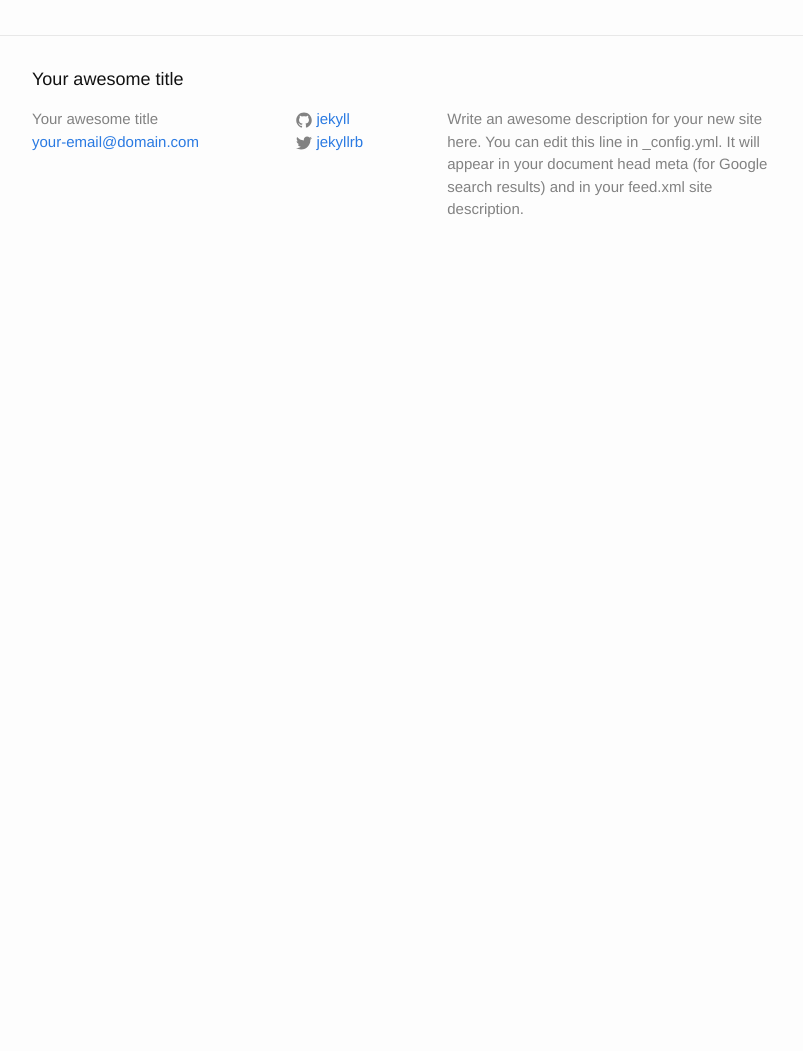
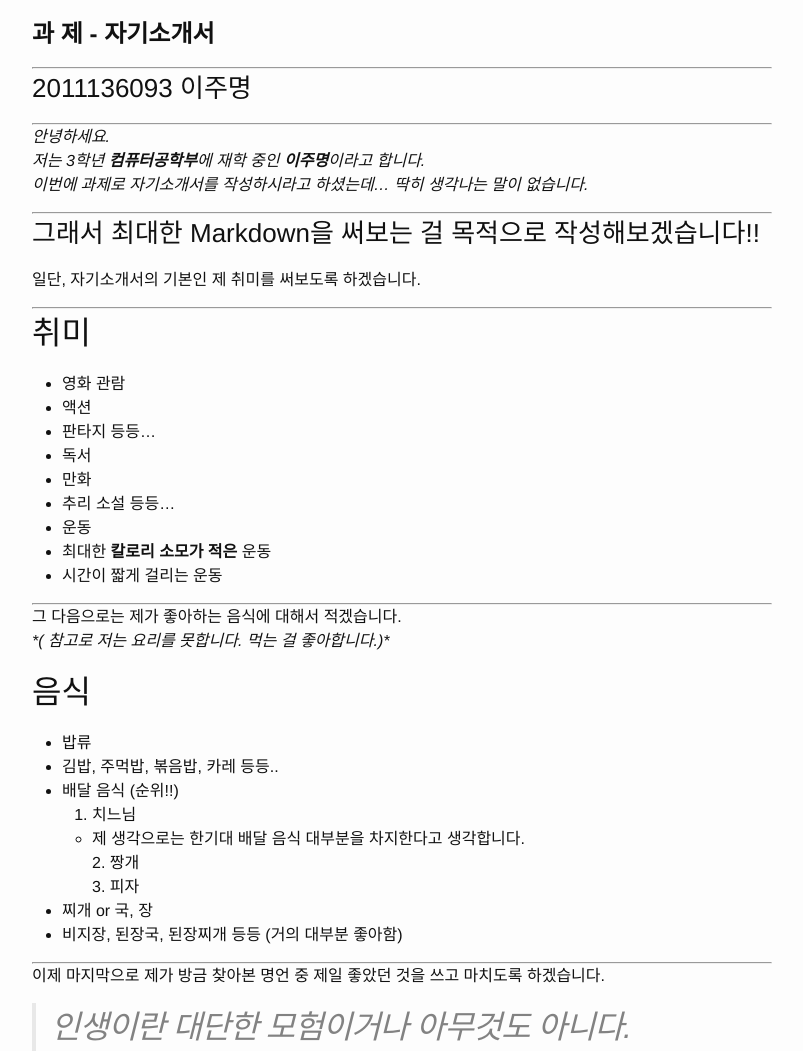
Before and after one commit to jhkc/jhkc.github.com, a Jekyll site: the page built from _posts/2016-05-19-welcome-to-jekyll.markdown, in a window 1280 px wide and 1400 px high, scrolled down 571 px. Shown: the part 349-1400 px from the top of the window, without its empty margins (238-1041 px from the left). Built offline with Jekyll 4.4.1, drawn with Linux system fonts in a browser that asks for light colours; before the commit the page ends 1201 px from its top, so only the background shows below that; some of the changed text lies outside the part shown.

Commit message:
Update 2016-05-19-welcome-to-jekyll.markdown

```diff
--- a/_posts/2016-05-19-welcome-to-jekyll.markdown
+++ b/_posts/2016-05-19-welcome-to-jekyll.markdown
@@ -33,3 +33,76 @@ categories: jekyll update
 [jekyll-docs]: http://jekyllrb.com/docs/home
 [jekyll-gh]:   https://github.com/jekyll/jekyll
 [jekyll-talk]: https://talk.jekyllrb.com/
+
+
+
+
+
+
+---
+layout: default
+title:  "자기소개서"
+date:   2016-02-12 17:50:00
+categories: main
+---
+
+# **과  제 - 자기소개서**
+
+---
+
+### 2011136093 이주명
+
+---
+
+*안녕하세요.*
+_저는 3학년 **컴퓨터공학부**에 재학 중인 **이주명**이라고 합니다._
+_이번에 과제로 자기소개서를 작성하시라고 하셨는데... 딱히 생각나는 말이 없습니다._
+
+---
+
+### 그래서 최대한 Markdown을 써보는 걸 목적으로 작성해보겠습니다!!
+
+일단, 자기소개서의 기본인 제 취미를 써보도록 하겠습니다.
+
+---
+
+## 취미
+- 영화 관람
+ - 액션
+ - 판타지 등등...
+- 독서
+ - 만화
+ - 추리 소설 등등...
+- 운동
+ - 최대한 **칼로리 소모가 적은** 운동
+ - 시간이 짧게 걸리는 운동
+
+---
+
+
+그 다음으로는 제가 좋아하는 음식에 대해서 적겠습니다.
+_*( 참고로 저는 요리를 못합니다. 먹는 걸 좋아합니다.)*_
+
+## 음식
+ * 밥류
+  * 김밥, 주먹밥, 볶음밥, 카레 등등..
+ * 배달 음식 (순위!!)
+  1.  치느님
+    * 제 생각으로는 한기대 배달 음식 대부분을 차지한다고 생각합니다.
+  2. 짱개
+  3. 피자
+ * 찌개 or 국, 장
+  * 비지장, 된장국, 된장찌개 등등 (거의 대부분 좋아함)
+
+ ---
+
+ 이제 마지막으로 제가 방금 찾아본 명언 중 제일 좋았던 것을 쓰고 마치도록 하겠습니다.
+
+ >## *인생이란 대단한 모험이거나 아무것도 아니다.*
+ > *- 헬렌 켈러*
+
+ 감사합니다.
+
+[(+)재환이 홈페이지! (자소서 포함)][jh]
+
+[jh]: 		 http://jhkc.github.io
```
